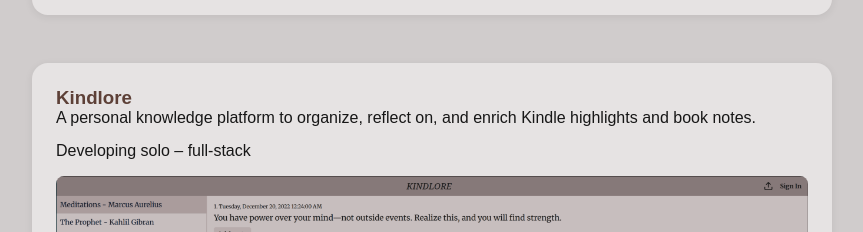
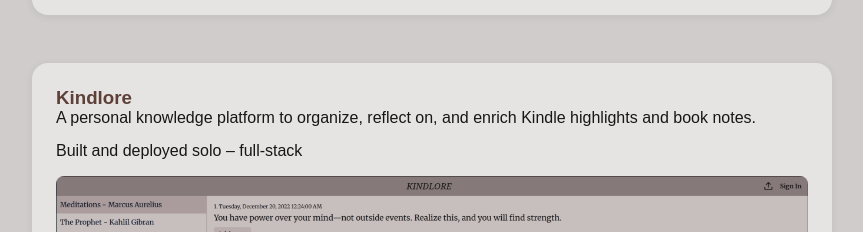
Before and after one commit to RayFrightener/pranshublog, a Next.js app in the folder blog/: page /about in a window 1280 px wide. Shown: the part 2093-2325 px from the top of the page, without its empty margins (208-1071 px from the left). Built offline with nearby package versions, Linux system fonts and the light colour scheme.

Commit message:
refactor: change status of kindlore project in about

```diff
--- a/blog/src/app/about/page.js
+++ b/blog/src/app/about/page.js
@@ -202,7 +202,7 @@ export default function About() {
               Kindle highlights and book notes.
             </p>
             <span className={styles.projectRole}>
-              Developing solo – full-stack
+              Built and deployed solo – full-stack
             </span>
             <div className={styles.projectGiftWrapper}>
               <Image
```
